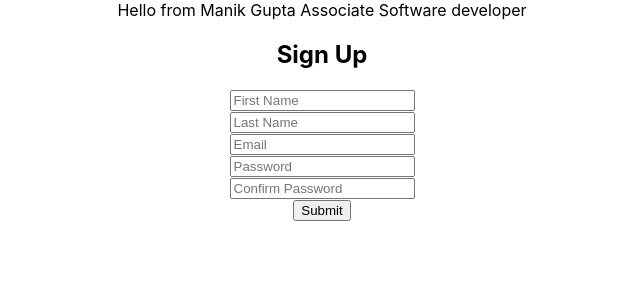
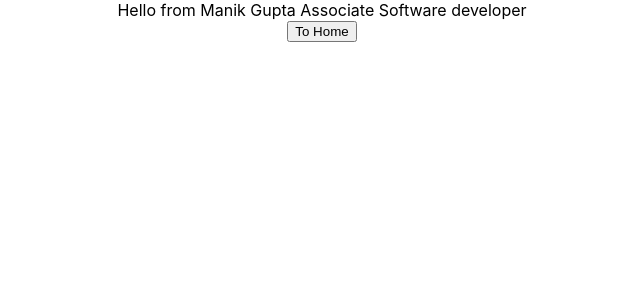
Before and after one commit to Manik445/D6L-training, a React (Create React App) app in the folder frontend/: page / in a window 1280 px wide. Shown: the top 300 px of the page, without its empty margins (318-958 px from the left). Built offline with nearby package versions, Linux system fonts and the light colour scheme.

Commit message:
task for router using usenavigate and browserroter

```diff
--- a/frontend/package.json
+++ b/frontend/package.json
@@ -11,6 +11,7 @@
     "@testing-library/user-event": "^13.5.0",
     "react": "^18.2.0",
     "react-dom": "^18.2.0",
+    "react-router-dom": "^6.23.0",
     "react-scripts": "5.0.1",
     "web-vitals": "^2.1.4"
   },
--- a/frontend/src/App.js
+++ b/frontend/src/App.js
@@ -1,4 +1,11 @@
 import './App.css';
+import {
+  BrowserRouter as Router,
+  Routes,
+  Route,
+  Link,
+} from "react-router-dom";
+
 import First from './components/First';
 import Second from './components/Second';
 import Third from './components/Third';
@@ -8,6 +15,11 @@ import Task2 from './components/Task2';
 import Person from './components/task1/Person';
 import Greetings from './components/task1/Greetings';
 import Form from './components/task2/Form';
+import Main from './components/taks3/Main';
+import Dashboard from './components/taks3/Dashboard';
+import Home from './components/taks3/Home';
+import Buttonnavigate from './components/taks3/Buttonnavigate';
+import About from './components/taks3/About';
 
 function App() {
   return (
@@ -25,14 +37,42 @@ function App() {
     {/* dark Mode Feature  */}
       {/* <Task2/> */}
 
-      {/* task incudes in task1 folder in Person folder  */}
+      {/* task1 : Assignment on React Functional Component using State and Props  */}
       {/* <Person name="Manik"/> */}
       {/* <Greetings /> */}
 
 
-      {/* taks2 : Form  */}
+      {/* taks2 : Assignment on Form Handling using Functional Component */}
+      {/* <Form/>    */}
 
-      <Form/>
+      {/* Taks3 : Assignment on React Routing using Functional Component */}
+      {/* <Main/> */}
+
+      {/* <Router>
+      <div>
+        <ul>
+          <li>
+            <Link to='/dashboard'>Dashboard</Link>
+          </li>
+        </ul>
+        <Routes>
+          <Route path='/dashboard' element={<Dashboard/>}></Route>
+        </Routes>
+      </div>
+    </Router> */}
+
+    {/* routes using usenavigate  */}
+    <Router>
+      <Routes>
+        <Route path="/" element={<Buttonnavigate />} />
+        <Route path='/home' element={<Home/>} />
+        <Route path='/about' element={<About/>} />
+
+      </Routes>
+    </Router>
+
+
+
 
     </div>
   );
--- /dev/null
+++ b/frontend/src/components/taks3/About.js
@@ -0,0 +1,18 @@
+import React from 'react'
+import { useNavigate } from 'react-router-dom'
+
+const About = () => {
+    const navigate = useNavigate();
+
+    const handlenavigate = ()=>{
+        navigate('/home')
+    }
+  return (
+    <div>
+      <h1>About</h1>
+        <button onClick={handlenavigate}>To Home</button>
+    </div>
+  )
+}
+
+export default About
--- /dev/null
+++ b/frontend/src/components/taks3/Buttonnavigate.js
@@ -0,0 +1,17 @@
+import React from 'react'
+import { useNavigate } from 'react-router-dom'
+
+const Buttonnavigate = () => {
+    const navigate = useNavigate();
+
+    const handlenavigate = ()=>{
+        navigate('/home')
+    }
+  return (
+    <div>
+        <button onClick={handlenavigate}>To Home</button>
+    </div>
+  )
+}
+
+export default Buttonnavigate
--- /dev/null
+++ b/frontend/src/components/taks3/Dashboard.js
@@ -0,0 +1,29 @@
+import React from 'react';
+import {
+    Routes,
+    Route,
+    Link,
+} from "react-router-dom";
+import About from './About';
+import Home from './Home';
+
+const Dashboard = () => {
+  return (
+    <div>
+        <ul>
+            <li>
+                <Link to='/home'>Home</Link>
+            </li>
+            <li>
+                <Link to='/about'>About</Link>
+            </li>
+        </ul>
+        <Routes>
+            <Route path='/home' element={<Home/>}></Route>
+            <Route path='/about' element={<About/>}></Route>
+        </Routes>
+    </div>
+  );
+}
+
+export default Dashboard;
--- /dev/null
+++ b/frontend/src/components/taks3/Home.js
@@ -0,0 +1,19 @@
+import React from 'react'
+import { useNavigate } from 'react-router-dom'
+
+const Home = () => {
+    const navigate = useNavigate();
+
+    const handleclick = ()=>{
+        navigate('/about')
+}
+
+  return (
+    <div>
+      <h1>Home</h1>
+      <button onClick={handleclick}>To About </button>
+    </div>
+  )
+}
+
+export default Home
--- /dev/null
+++ b/frontend/src/components/taks3/Main.js
@@ -0,0 +1,28 @@
+import React from 'react'
+import { Route, Link, BrowserRouter, Routes } from 'react-router-dom'
+import Home from './Home'
+import About from './About'
+
+
+const Main = () => {
+  return (
+    <BrowserRouter>
+    <div>
+        <ul>
+            <li>
+                <Link to='/'>Home</Link>
+            </li>
+            <li>
+                <Link to='/about'>About</Link>
+            </li>
+        </ul>
+        <Routes>
+    <Route exact path='/' component={Home}/>
+    <Route exact path='/about' component={About}/>
+    </Routes>
+    </div>
+    </BrowserRouter>
+  )
+}
+
+export default Main
```
Also changed, not shown: 1 other file (tests, documents, lock files or other folders).
